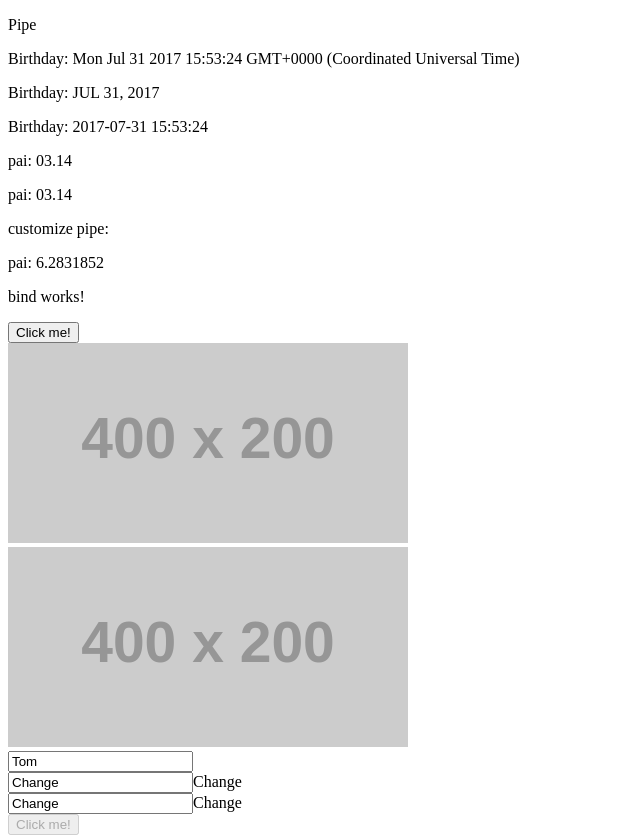
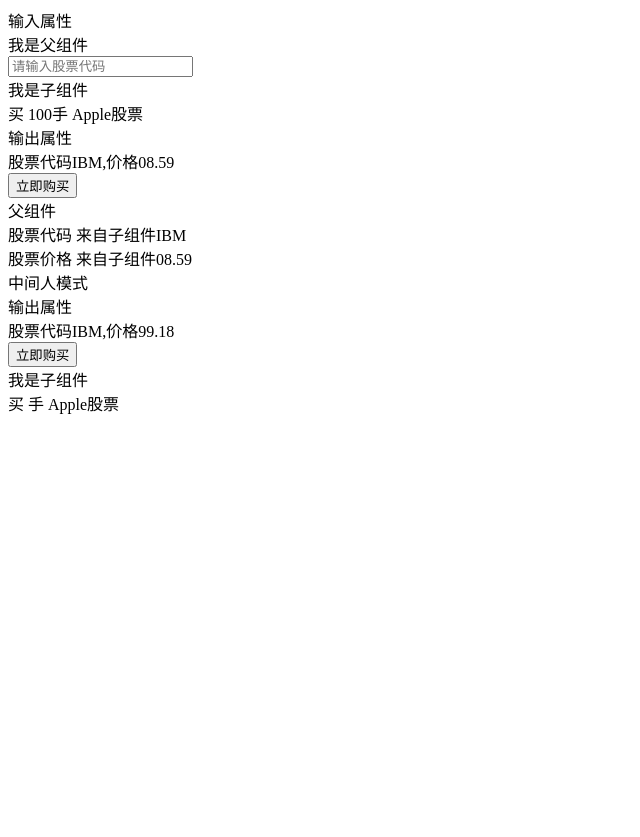
Before and after one commit to eriollee/AngularBindDemo, an Angular app: page / in a window 1280 px wide. Shown: the top 837 px of the page, without its empty margins (0-640 px from the left). After the commit the page ends 800 px from the top, so only its background shows below. Built offline with nearby package versions, Linux system fonts and the light colour scheme.

Commit message:
增加组件通讯 包括输入输出属性 中间人模式正在调试

```diff
--- a/src/app/app.component.html
+++ b/src/app/app.component.html
@@ -1 +1,22 @@
-<app-bind></app-bind>
+<!-- <app-bind></app-bind> -->
+
+<div>
+	输入属性
+</div>
+<div>
+	我是父组件
+</div>
+<div>
+	<input type="text" placeholder="请输入股票代码" [(ngModel)]="stock">
+	<app-order [stockCode]="stock" [amount]="100"></app-order>
+</div>
+
+<app-price-quote (PriceChange)="priceQuetoHandler($event)"></app-price-quote>
+
+<div>父组件</div>
+<div>股票代码 来自子组件{{priceQuote.stockCode}}</div>
+<div>股票价格 来自子组件{{priceQuote.lastPrice | number : '2.2-2'}}</div>
+
+<div>中间人模式</div>
+<app-price-quote (buy)="buyHandler($event)"></app-price-quote>
+<app-order [priceQuote]="PriceQuote"></app-order>
--- a/src/app/app.component.ts
+++ b/src/app/app.component.ts
@@ -1,10 +1,16 @@
 import { Component } from '@angular/core';
-
+import {PriceQuote} from "./price-quote/price-quote.component"
 @Component({
   selector: 'app-root',
   templateUrl: './app.component.html',
   styleUrls: ['./app.component.css']
 })
 export class AppComponent {
-  title = 'app works!';
+  stock ="";
+
+  priceQuote:PriceQuote = new PriceQuote("",0);
+
+  priceQuetoHandler(event: PriceQuote){
+  	this.priceQuote = event;
+  }
 }
--- a/src/app/app.module.ts
+++ b/src/app/app.module.ts
@@ -6,12 +6,16 @@
 import { AppComponent } from './app.component';
 import { BindComponent } from './bind/bind.component';
 import { MultiplePipe } from './pipe/multiple.pipe';
+import { OrderComponent } from './order/order.component';
+import { PriceQuoteComponent } from './price-quote/price-quote.component';
 
 @NgModule({
   declarations: [
     AppComponent,
     BindComponent,
-    MultiplePipe
+    MultiplePipe,
+    OrderComponent,
+    PriceQuoteComponent
   ],
   imports: [
     BrowserModule,
--- /dev/null
+++ b/src/app/order/order.component.html
@@ -0,0 +1,11 @@
+<div>
+	我是子组件
+</div>
+<div>
+	买 {{amount}}手 {{stockCode}}股票
+</div>
+
+<!-- <div>中间人模式</div>
+<div>
+	买 100手 {{priceQuote.stockCode}}股票,买入价格是{{priceQuote.lastPrice| number :'2.2-2'}}
+</div> -->
--- /dev/null
+++ b/src/app/order/order.component.ts
@@ -0,0 +1,29 @@
+import { Component, OnInit,Input } from '@angular/core';
+import {PriceQuote} from "../price-quote/price-quote.component"
+@Component({
+  selector: 'app-order',
+  templateUrl: './order.component.html',
+  styleUrls: ['./order.component.css']
+})
+export class OrderComponent implements OnInit {
+
+  @Input()
+  stockCode:string;
+
+  @Input()
+  amount:number;
+
+  @Input()
+  priceQuote:PriceQuote;
+
+  constructor() {
+  	setInterval(
+  		()=>{
+  			this.stockCode="Apple";
+  		},3000);
+   }
+
+  ngOnInit() {
+  }
+
+}
--- /dev/null
+++ b/src/app/price-quote/price-quote.component.html
@@ -0,0 +1,9 @@
+<div>
+	输出属性
+</div>
+<div>
+	股票代码{{stockCode}},价格{{price | number :'2.2-2'}}
+</div>
+<div>
+	<input type="button" value="立即购买" (click)="buyStock($event)">
+</div>
--- /dev/null
+++ b/src/app/price-quote/price-quote.component.ts
@@ -0,0 +1,46 @@
+import { Component, OnInit ,EventEmitter ,Output} from '@angular/core';
+
+@Component({
+  selector: 'app-price-quote',
+  templateUrl: './price-quote.component.html',
+  styleUrls: ['./price-quote.component.css']
+})
+export class PriceQuoteComponent implements OnInit {
+  stockCode:string = "IBM";
+
+  price:number;
+
+  @Output('PriceChange')
+  lastPrice:EventEmitter<PriceQuote> = new EventEmitter();
+
+  @Output()
+  buy:EventEmitter<PriceQuote> = new EventEmitter();
+
+  constructor() {
+  	setInterval(()=>{
+  		let priceQuote:PriceQuote = new PriceQuote(this.stockCode,100*Math.random());
+
+  		this.price = priceQuote.lastPrice;
+
+  		this.lastPrice.emit(priceQuote);
+
+  	},1000);
+
+  }
+
+  ngOnInit() {
+  }
+
+  buyStock(event){
+  	this.buy.emit(new PriceQuote(this.stockCode,this.price));
+
+  }
+
+}
+
+export class PriceQuote{
+	constructor(public stockCode:string,
+				public lastPrice:number){
+
+	}
+}
```
Also changed, not shown: src/app/order/order.component.css (added), src/app/price-quote/price-quote.component.css (added), 2 other files (tests, documents, lock files or other folders).
